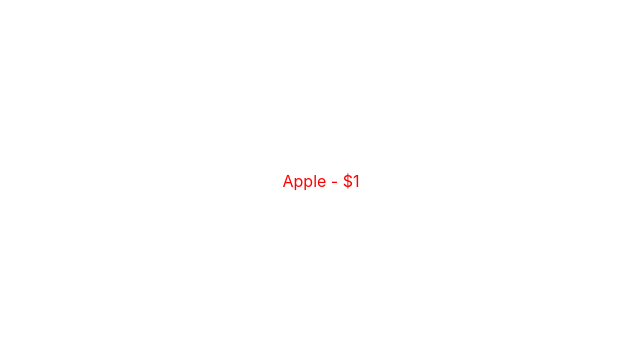
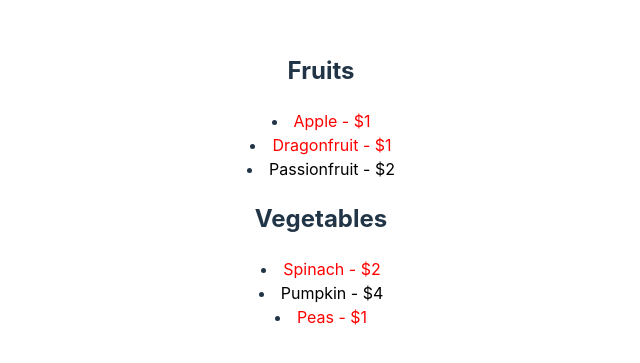
Before and after one commit to mavenrank/ReactJS, a React (Vite) app in the folder Project1/: page / in a window 1280 px wide. Shown: the part 219-582 px from the top of the page, without its empty margins (319-959 px from the left). Built offline with nearby package versions, Linux system fonts and the light colour scheme.

Commit message:
Refactoring 2

```diff
--- a/Project1/src/App.jsx
+++ b/Project1/src/App.jsx
@@ -1,17 +1,11 @@
 import { useState } from "react";
-import reactLogo from "./assets/react.svg";
-import viteLogo from "/vite.svg";
 import "./App.css";
-import ProductRows from "./productRow";
 import { data } from "./data";
-import ProductRow from "./productRow";
-
+import ProductTable from "./ProductTable"
 function App() {
-    const [count, setCount] = useState(0);
-
     return (
         <>
-            <ProductRow product={data[0]} />
+            <ProductTable data={data} />
         </>
     );
 }
--- /dev/null
+++ b/Project1/src/ProductTable.jsx
@@ -0,0 +1,12 @@
+import Products from "./Products"
+export default function ProductTable({ data }) {
+
+    const veggies = data.filter(item => item.category == 'Vegetables')
+    const fruits = data.filter(item => item.category == 'Fruits')
+    return (
+        <>
+            <Products category="Fruits" data={fruits} />
+            <Products category="Vegetables" data={veggies}  />
+        </>
+    )
+}
--- a/Project1/src/Products.jsx
+++ b/Project1/src/Products.jsx
@@ -1,8 +1,15 @@
-import ProductRow from "./productRow"
+import ProductRow from "./ProductRow"
 
-export default function Products({data}){
-    const p = data.map(item => <ProductRow product = {item}/>)
-    return(
-        {p}
+export default function Products({ data, category }) {
+    const products = []
+
+    data.forEach(item => {
+        products.push(<li><ProductRow product={item} /></li>)
+    })
+    return (
+        <>
+            <h2>{category}</h2>
+            {products}
+        </>
     )
 }
```
Also changed, not shown: Project1/src/SearchBar.js (added).
